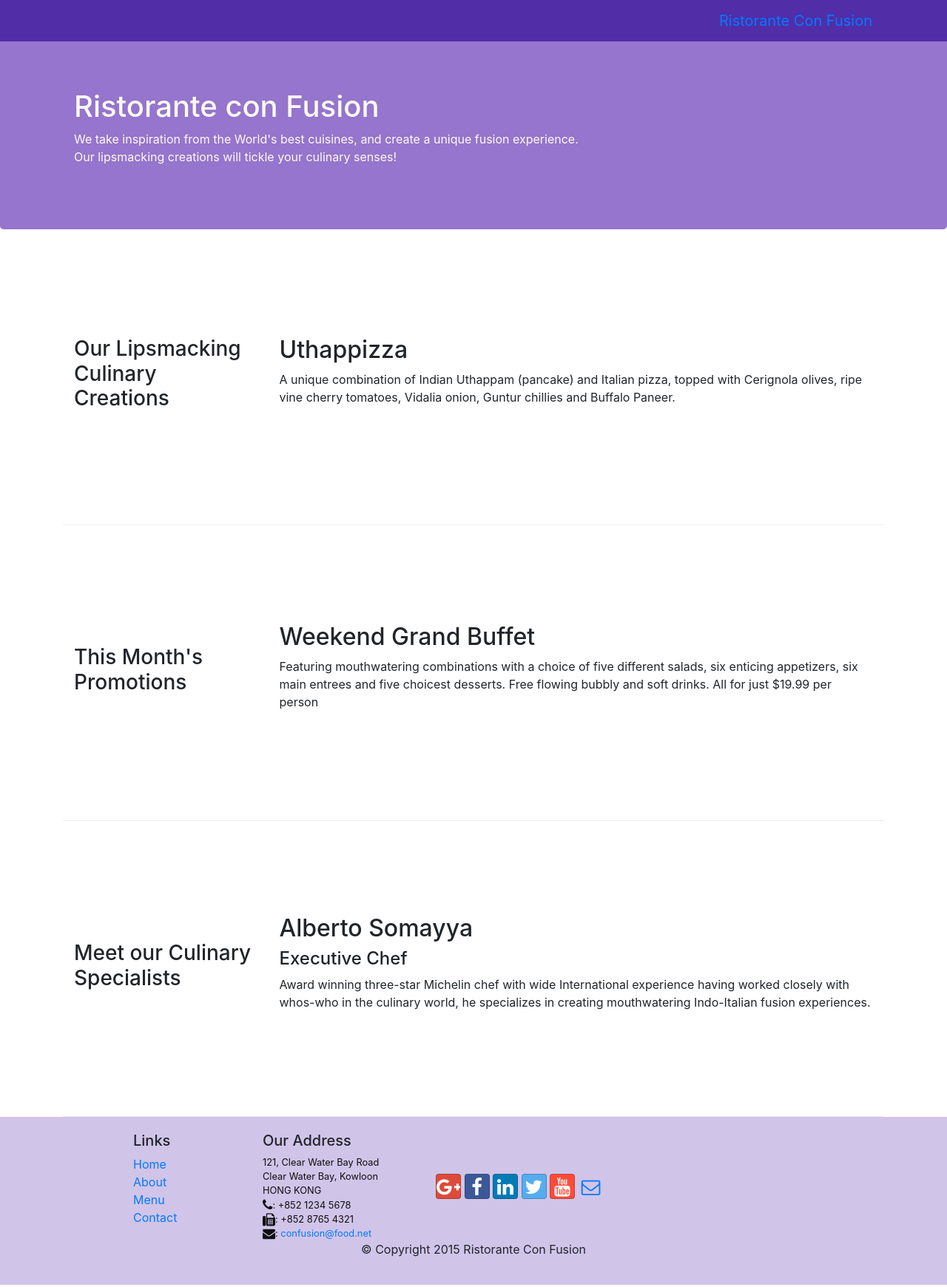
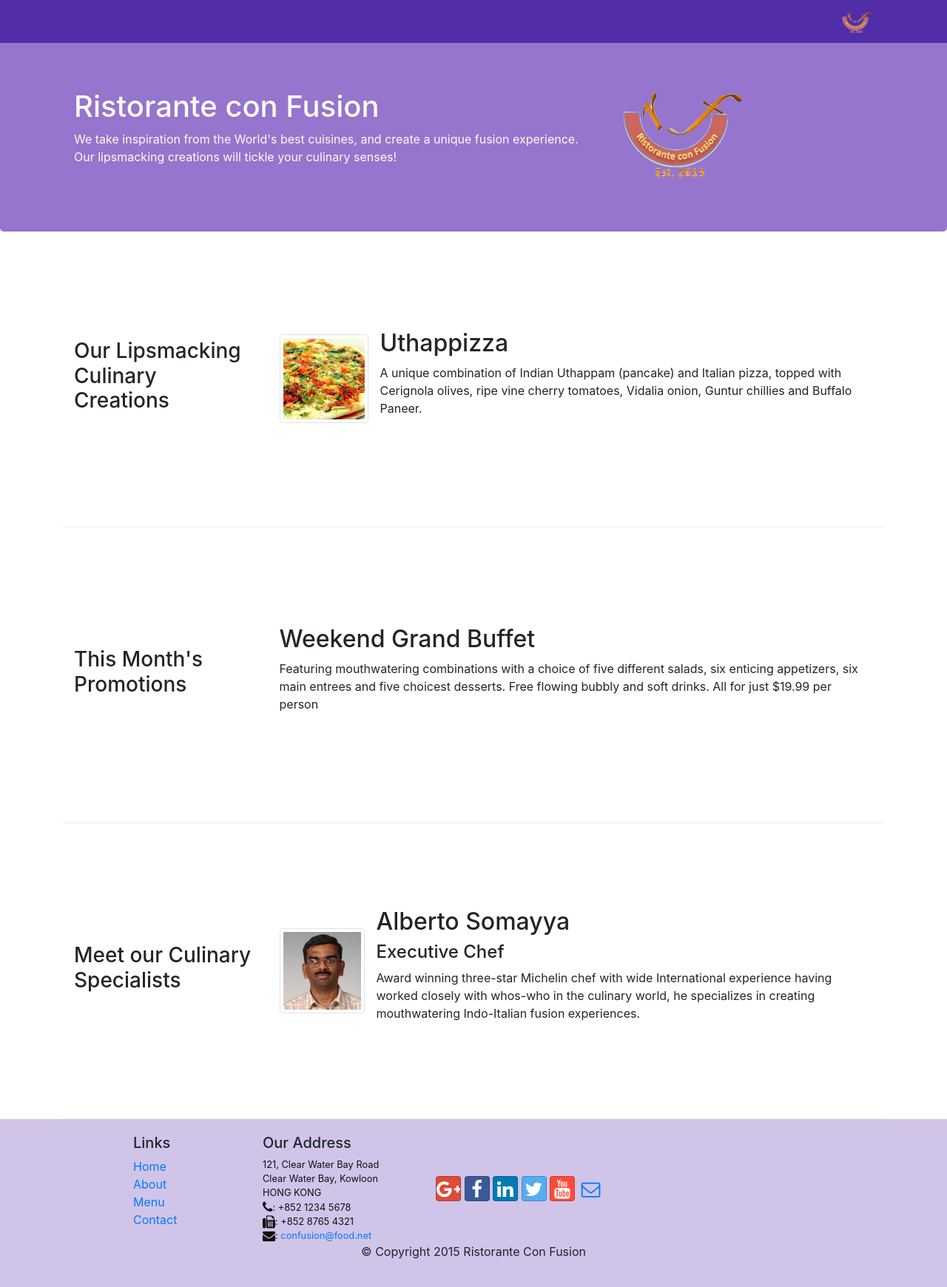
Before and after one commit to mahacala/fswd_conFusion, a website: page index.html in a window 1280 px wide. Shown: the whole page at 74% size. Drawn offline with nearby package versions, Linux system fonts and the light colour scheme.

Commit message:
images and media

```diff
--- a/index.html
+++ b/index.html
@@ -23,7 +23,7 @@
             <button class="navbar-toggler" type="button" data-toggle="collapse" data-target="#Navbar">
                 <span class="navbar-toggler-icon"></span>
             </button>
-            <a class="navbar-brand" href="#">Ristorante Con Fusion</a>
+            <a class="navbar-brand" href="#"><img src="img/logo.png" height="30" width="41"></a>
             <div class="collapse navbar-collapse" id="Navbar">
                 <ul class="navbar-nav">
                   <li class="nav-item active"><a class="nav-link" href="#"><span class="fa fa-home fa-lg"></span> Home</a></li>
@@ -41,8 +41,9 @@
                     <h1>Ristorante con Fusion</h1>
                     <p>We take inspiration from the World's best cuisines, and create a unique fusion experience. Our lipsmacking creations will tickle your culinary senses!</p>
                 </div>
-                <div>
-                </div class="col col-sm">
+                <div class="col col-sm align-self-center">
+                      <img src="img/logo.png" class="img-fluid">
+                </div>
             </div>
         </div>
     </header>
@@ -53,13 +54,19 @@
                 <h3>Our Lipsmacking Culinary Creations</h3>
             </div>
             <div class="col-sm col-md">
-                <h2>Uthappizza</h2>
-                <div class="hidden-xs-down">
-                    <p>A unique combination of Indian Uthappam (pancake) and Italian pizza, topped with Cerignola olives, ripe vine cherry tomatoes, Vidalia onion, Guntur chillies and Buffalo Paneer.</p>
-                </div>
+              <div class="media">
+                  <img class="d-flex mr-3 img-thumbnail align-self-center"
+                       src="img/uthappizza.png" alt="Uthappizza">
+                  <div class="media-body">
+                      <h2 class="mt-0">Uthappizza</h2>
+                      <p class="hidden-xs-down">A unique combination of Indian Uthappam (pancake) and
+                        Italian pizza, topped with Cerignola olives, ripe vine
+                        cherry tomatoes, Vidalia onion, Guntur chillies and
+                        Buffalo Paneer.</p>
+                  </div>
+              </div>
             </div>
         </div>
-
 
         <div class="row row-content align-items-center">
             <div class="col-sm-4 col-md-3 flex-last">
@@ -78,11 +85,19 @@
                 <h3>Meet our Culinary Specialists</h3>
             </div>
             <div class="col-sm col-md">
-                <h2>Alberto Somayya</h2>
-                <h4>Executive Chef</h4>
-                <div class="hidden-xs-down">
-                    <p>Award winning three-star Michelin chef with wide International experience having worked closely with whos-who in the culinary world, he specializes in creating mouthwatering Indo-Italian fusion experiences. </p>
-                </div>
+              <div class="media">
+                  <img class="d-flex mr-3 img-thumbnail align-self-center"
+                       src="img/alberto.png" alt="Alberto Somayya">
+                  <div class="media-body">
+                      <h2 class="mt-0">Alberto Somayya</h2>
+                      <h4>Executive Chef</h4>
+                      <p class="hidden-xs-down">Award winning three-star Michelin chef with wide
+                       International experience having worked closely with
+                       whos-who in the culinary world, he specializes in
+                        creating mouthwatering Indo-Italian fusion experiences.
+                       </p>
+                  </div>
+              </div>
             </div>
         </div>
     </div>
```
Also changed, not shown: aboutus.html (+3 -2 lines), contactus.html (+3 -2 lines), img/alberto.png (added), img/buffet.png (added), img/logo.png (added), img/uthappizza.png (added).
